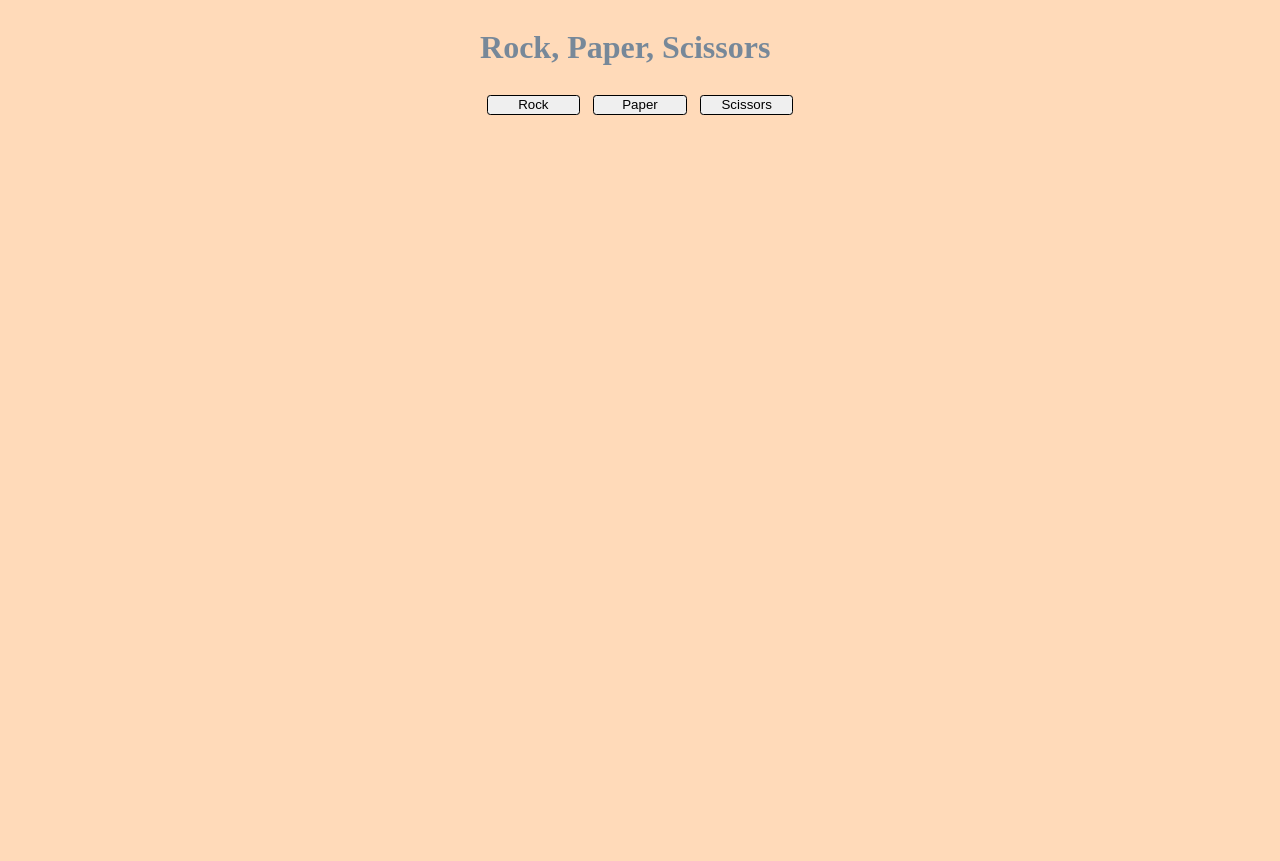
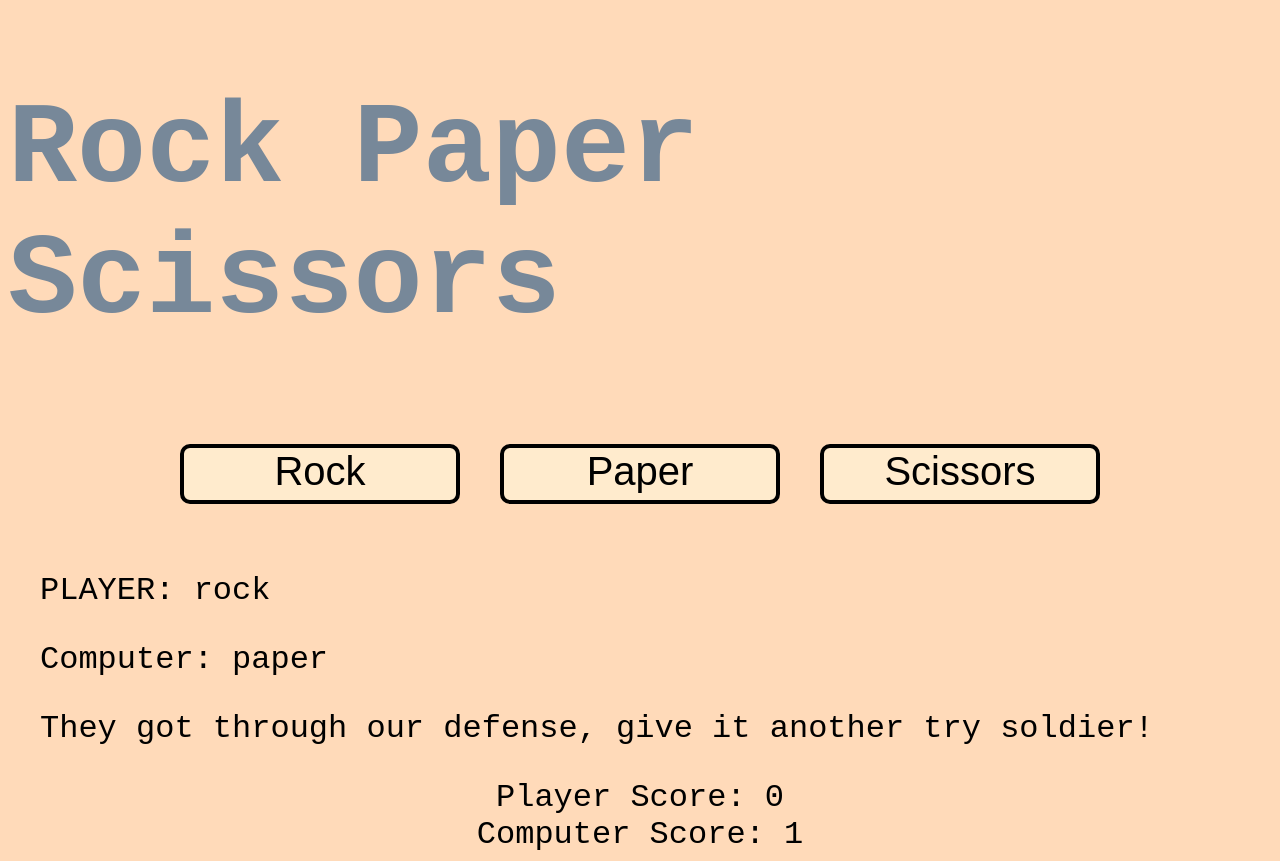
Before and after one commit to DeionSloc/Rock_Paper_Scissors, a plain HTML site: page index.html in a window 1280 px wide. Both pictures are taken after a click on the button "Rock". Before the commit the page ends 800 px from the top, so only its background shows below. Drawn offline with Linux system fonts and the light colour scheme.

Commit message:
Update index.html, styles.css and script.js
Updated script.js, added functionality to reload the page without user input, updated score tracking and rock, paper, scissors code
Updated gui using styles.css so its more user friendly. Added a score tracker and modified buttons for rock, paper, scissors
Updated index.html, added custom messages for winning and losing.

```diff
--- a/index.html
+++ b/index.html
@@ -9,15 +9,23 @@
 </head>
 <body>
     <div class="container">
-        <h1>Rock, Paper, Scissors</h1>
+        <h1>Rock Paper Scissors</h1>
         <div class="game">
-            <button class="rock">Rock</button>
-            <button class="paper">Paper</button>
-            <button class="scissors">Scissors</button>
+            <button onclick="playGame('rock')">Rock</button>
+            <button onclick="playGame('paper')">Paper</button>
+            <button onclick="playGame('scissors')">Scissors</button>
         </div>
+
+        <div class="playerDisplay">Player: </div>
+        <div class="computerDisplay">Computer: </div>
+        <div class="resultsDisplay"></div>
+
     </div>
-    <div class="score">
-
+    <div class="scoreDisplay">Player Score:
+        <span class="playerScoreDisplay">0</span>
+    </div>
+    <div class="scoreDisplay">Computer Score:
+        <span class="computerScoreDisplay">0</span>
     </div>
 </body>
 </html>
--- a/script.js
+++ b/script.js
@@ -1,79 +1,63 @@
-let humanScore = 0;
+const playerScoreDisplay = document.getElementsByClassName("playerScoreDisplay");
+const computerScoreDisplay = document.getElementsByClassName("playerScoreDisplay");
+
+let playerScore = 0;
 let computerScore = 0;
 
-function getComputerChoice(max){
-    if (Math.floor(Math.random() * max) == 0)
-    {
-        return "Rock"
-    }
-        if (Math.floor(Math.random() * max) == 1)
-        {
-            return "Paper"
+const choices = ["rock", "paper", "scissors"];
+const playerDisplay = document.getElementsByClassName("playerDisplay");
+const computerDisplay = document.getElementsByClassName("computerDisplay");
+const resultsDisplay = document.getElementsByClassName("resultsDisplay");
+
+function playGame(playerChoice){
+        const computerChoice = choices[Math.floor(Math.random() *3)];
+        let result= "";
+        if(playerScore === 5 || computerScore === 5){
+            if(playerScore > computerScore){
+                alert("We beat them back, this time. Hurry, prepare for the next assault, they don't give up so easily.")
+            }
+            else{
+                alert("Retreat, retreat! Our last stronghold has fallen, regroup at the rendezvous!")
+            }
+            location.reload();
         }
-        else (Math.floor(Math.random() * max) == 2)
-    {
-        return"Scissors"
-    }
-}
+        if (playerChoice === computerChoice){
+            result = "We got em, we got em! We can hold em here until backup arrives.";
+        }
+        else{
+            switch(playerChoice){
+                case "rock":
+                    result = (computerChoice === "scissors") ? "Congrats, you've held them back this time" : "They got through our defense, give it another try soldier!"
+                    break;
+                case "paper":
+                    result = (computerChoice === "rock") ? "Congrats, you've held them back this time" : "They got through our defense, give it another try soldier!"
+                    break;
+                case "scissors":
+                    result = (computerChoice === "paper") ? "Congrats, you've held them back this time" : "They got through our defense, give it another try soldier!"
+                    break;
+            }
+        }
+        playerDisplay.textContent = `PLAYER: ${playerChoice}`;
+        computerDisplay.textContent = `Computer: ${computerChoice}`;
+        resultsDisplay.textContent = result;
 
-// function getHumanChoice(){
-//    let humanChoice = prompt("Selcect rock, paper, or scissors")
+        switch(result){
+            case "Congrats, you've held them back this time":
+                playerScore++;
+                document.querySelector(".playerScoreDisplay").innerHTML = playerScoreDisplay.textContent = playerScore;
+                break;
+            case "They got through our defense, give it another try soldier!":
+                computerScore++;
+                document.querySelector(".computerScoreDisplay").innerHTML = computerScoreDisplay.textContent = computerScore;
+                break;
+        }
 
-//     if (humanChoice == "rock")
-//         {
-//             return "Rock"
-//         }
-//         if (humanChoice == "paper")
-//             {
-//                 return "Paper"
-//             }
-//         else if(humanChoice == "scissors")
-//         {
-//             return "Scissors"
-//         }
-// }
-
-function playGame(){
-        return function playRound(humanChoice, computerChoice){
-            if (humanSelection == "Rock" && computerSelection == "Scissors")
-                    {
-                        humanScore ++;
-                        return "Rock beats scissors, you win"
-                    }
-                    else if (humanSelection == "Paper" && computerSelection == "Rock") {
-                            humanScore ++;
-                            return "Paper beats rock, you win."
-                        }
-                        else if (humanSelection == "Scissors" && computerSelection == "Paper")
-                        {
-                            humanScore ++;
-                            return "Scissors beats paper, you win."
-                        }
-                            else if (humanSelection == "Scissors" && computerSelection == "Rock")
-                                {
-                                    computerScore ++;
-                                    return "Rock beats scissors, you lose."
-                                }
-                                else if (humanSelection == "Paper" && computerSelection == "Scissors")
-                                    {
-                                        computerScore ++;
-                                        return "Scissors beats paper, you lose."
-                                    }
-                                    else if (humanSelection == "Rock" && computerSelection == "Paper")
-                                        {
-                                            computerScore ++;
-                                            return "Paper beats rock, you lose."
-                                        }
-                                        else {
-                                            return "It's a draw"
-                                        }
-    }
-}
-const humanSelection = getHumanChoice();
-const computerSelection = getComputerChoice();
-
-// console.log(getComputerChoice(3))
-// console.log(getHumanChoice())
-console.log(playGame()(humanSelection, computerSelection));
-console.log("Your score is " + humanScore)
-console.log("The computer's score is " + computerScore)
+        // Add this to get the text to display when then function completes
+        document.querySelector(".resultsDisplay").innerHTML = resultsDisplay.textContent;
+        document.querySelector(".playerDisplay").innerHTML = playerDisplay.textContent;
+        document.querySelector(".computerDisplay").innerHTML = computerDisplay.textContent;
+        // document.querySelector(".playerScoreDisplay").innerHTML = playerScoreDisplay.textContent;
+        // document.querySelector(".computerScoreDisplay").innerHTML = computerScoreDisplay.textContent;
+        // alert(playerScore);
+        // alert(computerScore);
+};
--- a/styles.css
+++ b/styles.css
@@ -3,10 +3,14 @@ body {
     display: flex;
     justify-content: center;
     justify-items: center;
+    font-family:'Courier New', Courier, monospace;
+    flex-direction: column;
+    align-items: center;
 }
 
 h1 {
     color: lightslategray;
+    font-size: 7.2em;
 }
 
 button {
@@ -25,4 +29,44 @@ button {
     flex-direction: row;
     justify-content: center;
     justify-items: center;
+    margin-bottom: 3em;
 }
+
+.game button{
+    font-size: 2.5em;
+    cursor: pointer;
+    background-color: blanchedalmond;
+    transition: background-color 0.5s ease;
+}
+
+.game button:hover{
+    background-color: coral;
+}
+
+.playerDisplay {
+    font-size: 1.5em;
+    display: flex;
+    margin: 1em;
+    font-size: 2em;
+    color: black;
+}
+
+.computerDisplay {
+    font-size: 1.5em;
+    display: flex;
+    margin: 1em;
+    font-size: 2em;
+    color: black;
+}
+
+.resultsDisplay {
+    font-size: 1.5em;
+    display: flex;
+    margin: 1em;
+    font-size: 2em;
+    color: black;
+}
+
+.scoreDisplay {
+    font-size: 2em;
+}
```
